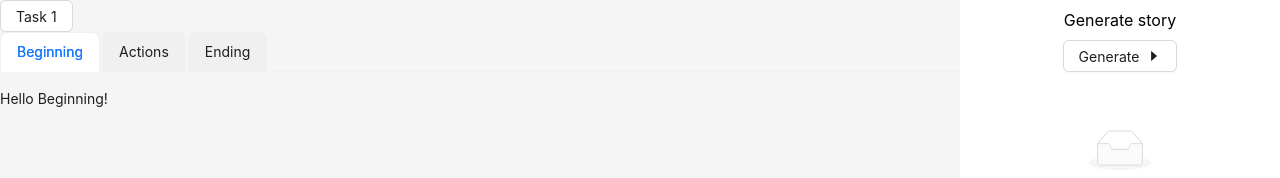
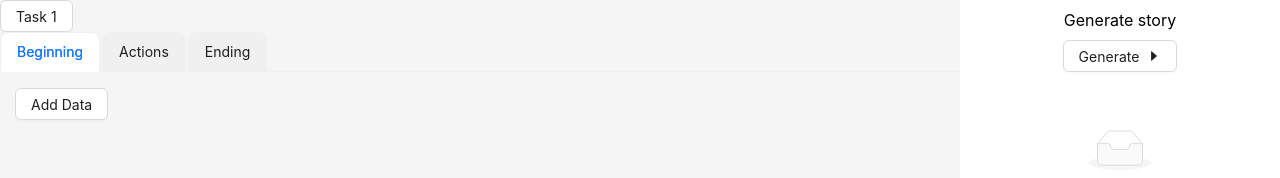
Before and after one commit to rushsangs/story-app, a React (Create React App) app in the folder ClientApp/: page / in a window 1280 px wide. Shown: the top 178 px of the page. Built offline with nearby package versions, Linux system fonts and the light colour scheme.

Commit message:
beginning and ending tabs replicate actions

```diff
--- a/ClientApp/src/components/Beginning/Beginning.js
+++ b/ClientApp/src/components/Beginning/Beginning.js
@@ -4,11 +4,39 @@ import { PlusSquareOutlined, MinusSquareOutlined } from "@ant-design/icons";
 import { List, Typography } from "antd";
 import constraintsData from "../../Data/constraints";
 import { getNextDropdownData } from "../../Data/apis";
+import InputRow from "../InputRow/InputRow";
 
-const Beginning = () => {
+const Beginning = ({componentId, dropdownComponents, onComponentChange, onDropdownChange}) => {
+  const handleAddDropdown = () => {
+    const newComponent = {
+      id: componentId,
+      component: (
+        <InputRow
+          key={componentId}
+          id={componentId}
+          onRemove={handleRemoveDropdown}
+        />
+      ),
+    };
+    onDropdownChange((prevComponents) => [
+      ...prevComponents,
+      newComponent,
+    ]);
+    onComponentChange((prevId) => prevId + 1);
+  };
+
+  const handleRemoveDropdown = (id) => {
+    onDropdownChange((prevComponents) =>
+      prevComponents.filter((comp) => comp.id !== id)
+    );
+  };
+
   return (
     <>
-      Hello Beginning!
+      <Space direction="vertical" style={{ padding: "0 15px" }}>
+        <Button onClick={handleAddDropdown}>Add Data</Button>
+        {dropdownComponents.map((obj) => obj.component)}
+      </Space>
     </>
   );
 };
--- a/ClientApp/src/components/Ending/Ending.js
+++ b/ClientApp/src/components/Ending/Ending.js
@@ -4,12 +4,40 @@ import { PlusSquareOutlined, MinusSquareOutlined } from "@ant-design/icons";
 import { List, Typography } from "antd";
 import constraintsData from "../../Data/constraints";
 import { getNextDropdownData } from "../../Data/apis";
+import InputRow from "../InputRow/InputRow";
 
 
-const Ending = () => {
+const Ending =({componentId, dropdownComponents, onComponentChange, onDropdownChange}) => {
+  const handleAddDropdown = () => {
+    const newComponent = {
+      id: componentId,
+      component: (
+        <InputRow
+          key={componentId}
+          id={componentId}
+          onRemove={handleRemoveDropdown}
+        />
+      ),
+    };
+    onDropdownChange((prevComponents) => [
+      ...prevComponents,
+      newComponent,
+    ]);
+    onComponentChange((prevId) => prevId + 1);
+  };
+
+  const handleRemoveDropdown = (id) => {
+    onDropdownChange((prevComponents) =>
+      prevComponents.filter((comp) => comp.id !== id)
+    );
+  };
+
   return (
     <>
-      Hello Ending!
+      <Space direction="vertical" style={{ padding: "0 15px" }}>
+        <Button onClick={handleAddDropdown}>Add Data</Button>
+        {dropdownComponents.map((obj) => obj.component)}
+      </Space>
     </>
   );
 };
```
